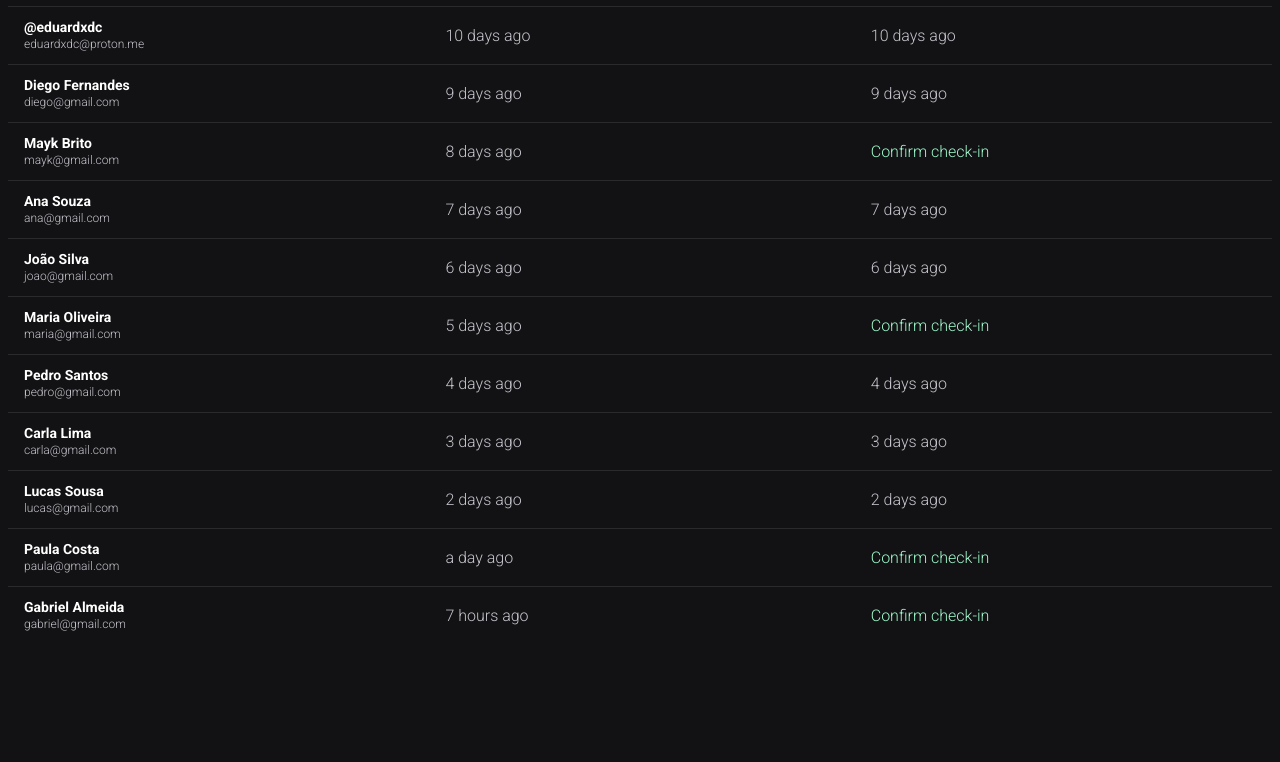
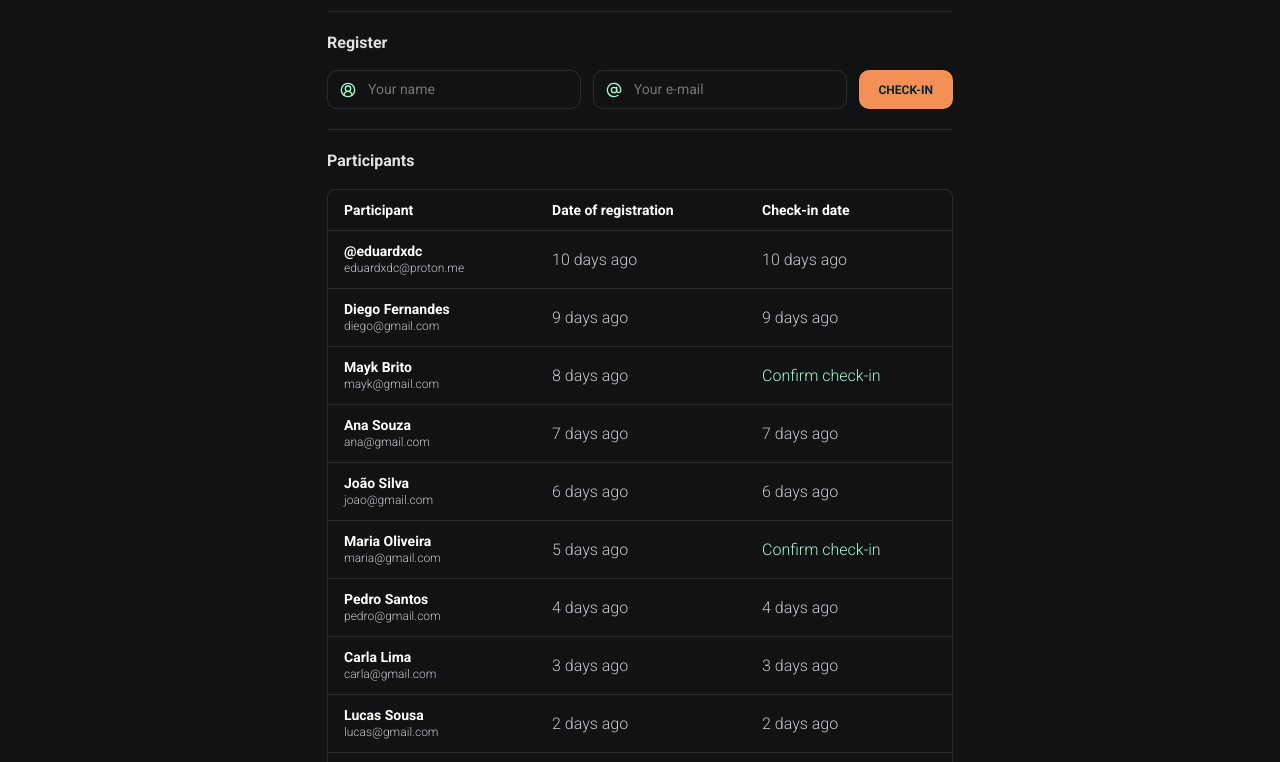
Before and after one commit to eduardxdc/nlw-unite-html-css-js, a plain HTML site: page index.html in a window 1280 px wide. Shown: the part 110-872 px from the top of the page. Before the commit the page ends 800 px from the top, so only its background shows below. Drawn offline with nearby package versions, Linux system fonts and the light colour scheme.

Commit message:
class 003

```diff
--- /dev/null
+++ b/assets/css/style.css
@@ -0,0 +1,142 @@
+@import url("https://fonts.googleapis.com/css2?family=Roboto:ital,wght@0,100;0,300;0,400;0,500;0,700;0,900;1,100;1,300;1,400;1,500;1,700;1,900&display=swap");
+
+* {
+  margin: 0;
+  padding: 0;
+  box-sizing: border-box;
+}
+
+:root {
+  --border: 1px solid #ffffff1a;
+}
+
+body,
+table,
+input,
+button {
+  font: 300 16px/140% "Roboto", sans-serif;
+}
+
+body {
+  background-color: #121214;
+  color: white;
+}
+
+.container {
+  max-width: 690px;
+  margin: 0 auto;
+  padding: 20px 32px;
+}
+
+header {
+  padding: 20px 0;
+}
+
+form {
+  border: var(--border);
+  border-inline: none;
+  padding: 20px 0;
+}
+
+fieldset {
+  border: none;
+}
+
+fieldset > div {
+  display: flex;
+  gap: 12px;
+}
+
+.input-wrapper {
+  flex: 1;
+  display: flex;
+  align-items: center;
+  gap: 12px;
+
+  border: var(--border);
+  border-radius: 10px;
+
+  padding: 8px 12px;
+
+  font: 400 14px/150% "Roboto", sans-serif;
+  color: #c4c4cc;
+}
+
+input {
+  all: unset;
+}
+
+fieldset legend,
+section h2 {
+  font: 700 16px/140% "Roboto", sans-serif;
+  color: #e1e1e6;
+  padding-bottom: 16px;
+}
+
+fieldset button {
+  width: fit-content;
+  border: 0;
+  background: #f48f56;
+  border-radius: 10px;
+  padding: 7px 20px;
+
+  font: 700 12px/24px "Roboto", sans-serif;
+  color: #00292e;
+}
+
+fieldset button:hover {
+  background: #f37c37;
+  cursor: pointer;
+}
+
+.participant-list {
+  padding: 20px 0;
+}
+
+.participant-list > div {
+  border: var(--border);
+  border-radius: 8px;
+}
+
+table {
+  border-collapse: collapse;
+}
+
+table thead {
+  font-size: 14px;
+  line-height: 16px;
+}
+
+thead th,
+tbody td {
+  padding: 12px 16px;
+}
+
+tbody td {
+  border-top: var(--border);
+  font-sizer: 13px;
+  line-height: 15px;
+  color: #c4c4cc;
+}
+
+tbody tr td strong {
+  color: white;
+  font-size: 14px;
+  line-height: 16px;
+  font-weight: 600;
+}
+
+tbody td small {
+  font-size: 12px;
+  line-height: 16px;
+}
+
+tbody td button {
+  all: unset;
+  color: #9ff9cc;
+}
+
+tbody td button:hover {
+  cursor: pointer;
+  text-decoration: underline;
+}
--- /dev/null
+++ b/assets/js/script.js
@@ -0,0 +1,176 @@
+// this variable is an array of objects that contains information about the attendees of an event;
+let participants = [
+  {
+    name: "@eduardxdc",
+    email: "eduardxdc@proton.me",
+    dateRegistration: new Date(2024, 3, 3, 12, 0),
+    dateCheckIn: new Date(2024, 3, 3, 12, 0),
+  },
+  {
+    name: "Diego Fernandes",
+    email: "diego@gmail.com",
+    dateRegistration: new Date(2024, 3, 4, 12, 0),
+    dateCheckIn: new Date(2024, 3, 4, 12, 0),
+  },
+  {
+    name: "Mayk Brito",
+    email: "mayk@gmail.com",
+    dateRegistration: new Date(2024, 3, 5, 12, 0),
+    dateCheckIn: null,
+  },
+  {
+    name: "Ana Souza",
+    email: "ana@gmail.com",
+    dateRegistration: new Date(2024, 3, 6, 12, 0),
+    dateCheckIn: new Date(2024, 3, 6, 12, 0),
+  },
+  {
+    name: "João Silva",
+    email: "joao@gmail.com",
+    dateRegistration: new Date(2024, 3, 7, 12, 0),
+    dateCheckIn: new Date(2024, 3, 7, 12, 0),
+  },
+  {
+    name: "Maria Oliveira",
+    email: "maria@gmail.com",
+    dateRegistration: new Date(2024, 3, 8, 12, 0),
+    dateCheckIn: null,
+  },
+  {
+    name: "Pedro Santos",
+    email: "pedro@gmail.com",
+    dateRegistration: new Date(2024, 3, 9, 12, 0),
+    dateCheckIn: new Date(2024, 3, 9, 12, 0),
+  },
+  {
+    name: "Carla Lima",
+    email: "carla@gmail.com",
+    dateRegistration: new Date(2024, 3, 10, 12, 0),
+    dateCheckIn: new Date(2024, 3, 10, 12, 0),
+  },
+  {
+    name: "Lucas Sousa",
+    email: "lucas@gmail.com",
+    dateRegistration: new Date(2024, 3, 11, 12, 0),
+    dateCheckIn: new Date(2024, 3, 11, 12, 0),
+  },
+  {
+    name: "Paula Costa",
+    email: "paula@gmail.com",
+    dateRegistration: new Date(2024, 3, 12, 12, 0),
+    dateCheckIn: null,
+  },
+  {
+    name: "Gabriel Almeida",
+    email: "gabriel@gmail.com",
+    dateRegistration: new Date(2024, 3, 13, 12, 0),
+    dateCheckIn: null,
+  },
+];
+
+// this constant is responsible for creating a new participant;
+const createNewParticipant = (participant) => {
+  const dateRegistration = dayjs(Date.now()).to(participant.dateRegistration); // dayJS is a library that formats dates;
+  let dateCheckIn = dayjs(Date.now()).to(participant.dateCheckIn); // here it is being used to format the registration and check-in date;
+
+  // conditional
+  if (participant.dateCheckIn == null) {
+    // if the participant's check-in date is null, the field becomes a confirmation button;
+    dateCheckIn = `
+            <button
+            data-email='${participant.email}'
+            onclick='doCheckIn(event)'>
+                Confirm check-in
+            </button>
+        `;
+  }
+
+  // if not null, returns the default;
+  return `
+        <tr>
+            <td>
+                <strong>
+                    ${participant.name}
+                </strong>
+                <br>
+                <small>
+                    ${participant.email}
+                </small>
+            </td>
+            <td>
+                ${dateRegistration}
+            </td>
+            <td>
+                ${dateCheckIn}
+            </td>
+        </tr>
+        `;
+};
+
+const updateList = (participants) => {
+  // defines the output variable as an empty string;
+  let output = "";
+
+  // for each participant, it creates a new participant and adds it to the output;
+  for (let participant of participants) {
+    output += createNewParticipant(participant);
+  }
+
+  // here it takes the tbody from the html and adds the output;
+  document.querySelector("tbody").innerHTML = output;
+};
+
+// here it calls the updateList function and passes the list of participants;
+updateList(participants);
+
+const addParticipant = (event) => {
+  event.preventDefault(); // does not perform the standard event of submitting the form;
+
+  const dataForm = new FormData(event.target); // this function gets the target of the submit event, in this case the form;
+
+  // here it creates a new participant with the form data;
+  const participant = {
+    name: dataForm.get("username"),
+    email: dataForm.get("email"),
+    dateRegistration: new Date(),
+    dateCheckIn: null,
+  };
+
+  // here it checks if the email already exists in the list of participants;
+  const participantExists = participants.find(
+    (p) => p.email == participant.email
+  );
+
+  // if the participant already exists, it returns an alert;
+  if (participantExists) {
+    alert("E-mail already registered!");
+    return;
+  }
+
+  // if it does not exist, it adds the participant to the list;
+  participants = [participant, ...participants]; // spread: placing all participants again;
+
+  updateList(participants);
+
+  // here it clears the form fields;
+  event.target.querySelector("[name='username']").value = "";
+  event.target.querySelector("[name='email']").value = "";
+};
+
+const doCheckIn = (event) => {
+  // here I declare a message and use it in my check-in confirmation, if it is 'false' the conditional returns;
+  const ConfirmationMessage = "Do you want to check in?";
+  if (confirm(ConfirmationMessage) == false) {
+    return;
+  }
+
+  // in this function I find the participant within the list and check if the email already exists;
+  const participant = participants.find((p) => {
+    return p.email == event.target.dataset.email;
+  });
+
+  // if the participant confirms check-in, pulls the current time;
+  participant.dateCheckIn = new Date();
+
+  updateList(participants);
+};
--- a/index.html
+++ b/index.html
@@ -1,32 +1,68 @@
 <!DOCTYPE html>
-<html lang='en'>
-
+<html lang="en">
   <head>
-    <meta charset='UTF-8'>
-    <meta name='viewport' content='width=device-width, initial-scale=1.0'>
-    <meta name='author' content='@eduardxdc'>
-    <meta name='description' content='Application developed in RocketSeat NLW Unite in the HTML+CSS+JS track.'>
-    <link href='style.css' rel='stylesheet'>
+    <meta charset="UTF-8" />
+    <meta name="viewport" content="width=device-width, initial-scale=1.0" />
+    <meta name="author" content="@eduardxdc" />
+    <meta
+      name="description"
+      content="Application developed in RocketSeat NLW Unite in the HTML+CSS+JS track."
+    />
+    <meta name="keywords" content="NLW, RocketSeat, Unite, HTML, CSS, JS" />
+    <link href="./assets/css/style.css" rel="stylesheet" />
+    <link
+      rel="icon"
+      href="./assets/images/favicon-nlw.svg"
+      type="image/svg+xml"
+    />
     <title>NLW UNITE | CHECK-IN</title>
   </head>
+  1,1 Top
+  <body>
+    <div class="container">
+      <header>
+        <img src="./assets/images/icon.svg" alt="icon" />
+      </header>
 
-<body>
-    <form onsubmit='addParticipant(event)'>
+      <form onsubmit="addParticipant(event)">
         <fieldset>
           <legend>Register</legend>
 
           <div>
-                <input type='text' placeholder='Your name' name='username' required>
+            <div class="input-wrapper">
+              <img
+                src="./assets/images/circle-user-round.svg"
+                alt="circle-user"
+              />
+              <input
+                type="text"
+                placeholder="Your name"
+                name="username"
+                required
+              />
+            </div>
 
-                <input type='email' placeholder='Your e-mail' name='email' required>
+            <div class="input-wrapper">
+              <img src="./assets/images/at-sign.svg" alt="at-sign" />
+              <input
+                type="email"
+                placeholder="Your e-mail"
+                name="email"
+                required
+              />
+            </div>
 
-                <button>Check-in</button>
+            <button>CHECK-IN</button>
           </div>
         </fieldset>
       </form>
 
-    <table width='100%'>
-        <thead style='text-align: left;'>
+      <section class="participant-list">
+        <h2>Participants</h2>
+
+        <div>
+          <table width="100%">
+            <thead style="text-align: left">
               <tr>
                 <th>Participant</th>
                 <th>Date of registration</th>
@@ -34,15 +70,20 @@
               </tr>
             </thead>
 
-        <tbody>
-
-        </tbody>
+            <tbody></tbody>
           </table>
+        </div>
+      </section>
+    </div>
   </body>
 
-<script src="https://cdn.jsdelivr.net/npm/dayjs@1/dayjs.min.js"></script> <!-- this imports the dayjs library -->
-<script src="https://cdn.jsdelivr.net/npm/dayjs@1/plugin/relativeTime.js"></script> <!-- this imports the relativeTime plugin -->
-<script>dayjs.extend(window.dayjs_plugin_relativeTime)</script> <!-- this activates the relativeTime plugin -->
-<script src="script.js"></script>
-
+  <script src="https://cdn.jsdelivr.net/npm/dayjs@1/dayjs.min.js"></script>
+  <!-- this imports the dayjs library -->
+  <script src="https://cdn.jsdelivr.net/npm/dayjs@1/plugin/relativeTime.js"></script>
+  <!-- this imports the relativeTime plugin -->
+  <script>
+    dayjs.extend(window.dayjs_plugin_relativeTime);
+  </script>
+  <!-- this activates the relativeTime plugin -->
+  <script src="./assets/js/script.js"></script>
 </html>
--- a/script.js
+++ /dev/null
@@ -1,178 +0,0 @@
-// this variable is an array of objects that contains information about the attendees of an event;
-let participants = [
-    {
-        name: '@eduardxdc',
-        email: 'eduardxdc@proton.me',
-        dateRegistration: new Date(2024, 3, 3, 12, 0),
-        dateCheckIn: new Date(2024, 3, 3, 12, 0),
-    },
-    {
-        name: "Diego Fernandes",
-        email: "diego@gmail.com",
-        dateRegistration: new Date(2024, 3, 4, 12, 0),
-        dateCheckIn: new Date(2024, 3, 4, 12, 0),
-    },
-    {
-        name: "Mayk Brito",
-        email: "mayk@gmail.com",
-        dateRegistration: new Date(2024, 3, 5, 12, 0),
-        dateCheckIn: null
-    },
-    {
-        name: "Ana Souza",
-        email: "ana@gmail.com",
-        dateRegistration: new Date(2024, 3, 6, 12, 0),
-        dateCheckIn: new Date(2024, 3, 6, 12, 0),
-    },
-    {
-        name: "João Silva",
-        email: "joao@gmail.com",
-        dateRegistration: new Date(2024, 3, 7, 12, 0),
-        dateCheckIn: new Date(2024, 3, 7, 12, 0),
-    },
-    {
-        name: "Maria Oliveira",
-        email: "maria@gmail.com",
-        dateRegistration: new Date(2024, 3, 8, 12, 0),
-        dateCheckIn: null
-    },
-    {
-        name: "Pedro Santos",
-        email: "pedro@gmail.com",
-        dateRegistration: new Date(2024, 3, 9, 12, 0),
-        dateCheckIn: new Date(2024, 3, 9, 12, 0),
-    },
-    {
-        name: "Carla Lima",
-        email: "carla@gmail.com",
-        dateRegistration: new Date(2024, 3, 10, 12, 0),
-        dateCheckIn: new Date(2024, 3, 10, 12, 0),
-    },
-    {
-        name: "Lucas Sousa",
-        email: "lucas@gmail.com",
-        dateRegistration: new Date(2024, 3, 11, 12, 0),
-        dateCheckIn: new Date(2024, 3, 11, 12, 0),
-    },
-    {
-        name: "Paula Costa",
-        email: "paula@gmail.com",
-        dateRegistration: new Date(2024, 3, 12, 12, 0),
-        dateCheckIn: null
-    },
-    {
-        name: "Gabriel Almeida",
-        email: "gabriel@gmail.com",
-        dateRegistration: new Date(2024, 3, 13, 12, 0),
-        dateCheckIn: null
-    }
-];
-
-// this constant is responsible for creating a new participant;
-const createNewParticipant = (participant) => {
-
-    const dateRegistration = dayjs(Date.now()).to(participant.dateRegistration) // dayJS is a library that formats dates;
-    let dateCheckIn = dayjs(Date.now()).to(participant.dateCheckIn) // here it is being used to format the registration and check-in date;
-
-    // conditional
-    if (participant.dateCheckIn == null) {
-        // if the participant's check-in date is null, the field becomes a confirmation button;
-        dateCheckIn = `
-            <button
-            data-email='${participant.email}'
-            onclick='doCheckIn(event)'>
-                Confirm check-in
-            </button>
-        `
-    }
-
-    // if not null, returns the default;
-    return `
-        <tr>
-            <td>
-                <strong>
-                    ${participant.name}
-                </strong>
-                <br>
-                <small>
-                    ${participant.email}
-                </small>
-            </td>
-            <td>
-                ${dateRegistration}
-            </td>
-            <td>
-                ${dateCheckIn}
-            </td>
-        </tr>
-        `
-};
-
-const updateList = (participants) => {
-
-    // defines the output variable as an empty string;
-    let output = '';
-
-    // for each participant, it creates a new participant and adds it to the output;
-    for (let participant of participants) {
-        output += createNewParticipant(participant);
-    }
-
-    // here it takes the tbody from the html and adds the output;
-    document.querySelector('tbody').innerHTML = output;
-};
-
-// here it calls the updateList function and passes the list of participants;
-updateList(participants);
-
-const addParticipant = (event) => {
-    event.preventDefault(); // does not perform the standard event of submitting the form;
-
-    const dataForm = new FormData(event.target); // this function gets the target of the submit event, in this case the form;
-
-    // here it creates a new participant with the form data;
-    const participant = {
-        name: dataForm.get('username'),
-        email: dataForm.get('email'),
-        dateRegistration: new Date(),
-        dateCheckIn: null
-    };
-
-    // here it checks if the email already exists in the list of participants;
-    const participantExists = participants.find((p) => p.email == participant.email);
-
-    // if the participant already exists, it returns an alert;
-    if (participantExists) {
-        alert('E-mail already registered!')
-        return
-    };
-
-    // if it does not exist, it adds the participant to the list;
-    participants = [participant, ...participants]; // spread: placing all participants again;
-
-    updateList(participants);
-
-    // here it clears the form fields;
-    event.target.querySelector("[name='username']").value = '';
-    event.target.querySelector("[name='email']").value = '';
-
-};
-
-const doCheckIn = (event) => {
-
-    // here I declare a message and use it in my check-in confirmation, if it is 'false' the conditional returns;
-    const ConfirmationMessage = 'Do you want to check in?';
-    if (confirm(ConfirmationMessage) == false) {
-        return
-    }
-
-    // in this function I find the participant within the list and check if the email already exists;
-    const participant = participants.find((p) => {
-        return p.email == event.target.dataset.email;
-    })
-
-    // if the participant confirms check-in, pulls the current time;
-    participant.dateCheckIn = new Date();
-
-    updateList(participants);
-};
--- a/style.css
+++ /dev/null
@@ -1,52 +0,0 @@
-@import url('https://fonts.googleapis.com/css2?family=Roboto:ital,wght@0,100;0,300;0,400;0,500;0,700;0,900;1,100;1,300;1,400;1,500;1,700;1,900&display=swap');
-
-body, table, input, button {
-    font: 300 16px/140% 'Roboto', sans-serif;
-}
-
-body {
-    background-color: #121214;
-    color: white;
-}
-
-table {
-    border-collapse: collapse;
-}
-
-table thead {
-    font-size: 14px;
-    line-height: 16px;
-}
-
-thead th, tbody td {
-    padding: 12px 16px;
-}
-
-tbody td {
-    border-top: 1px solid #ffffff1a;
-    font-sizer: 13px;
-    line-height: 15px;
-    color: #c4c4cc;
-}
-
-tbody tr td strong {
-    color: white;
-    font-size: 14px;
-    line-height: 16px;
-    font-weight: 600;
-}
-
-tbody td small {
-    font-size: 12px;
-    line-height: 16px;
-}
-
-tbody td button {
-    all: unset;
-    color: #9ff9cc;
-}
-
-tbody td button:hover {
-    cursor: pointer;
-    text-decoration: underline;
-}
```
Also changed, not shown: assets/images/at-sign.svg (added), assets/images/circle-user-round.svg (added), assets/images/favicon-nlw.svg (added), assets/images/icon.svg (added), 2 other files. Lines whose indentation alone changed are shown as unchanged.
